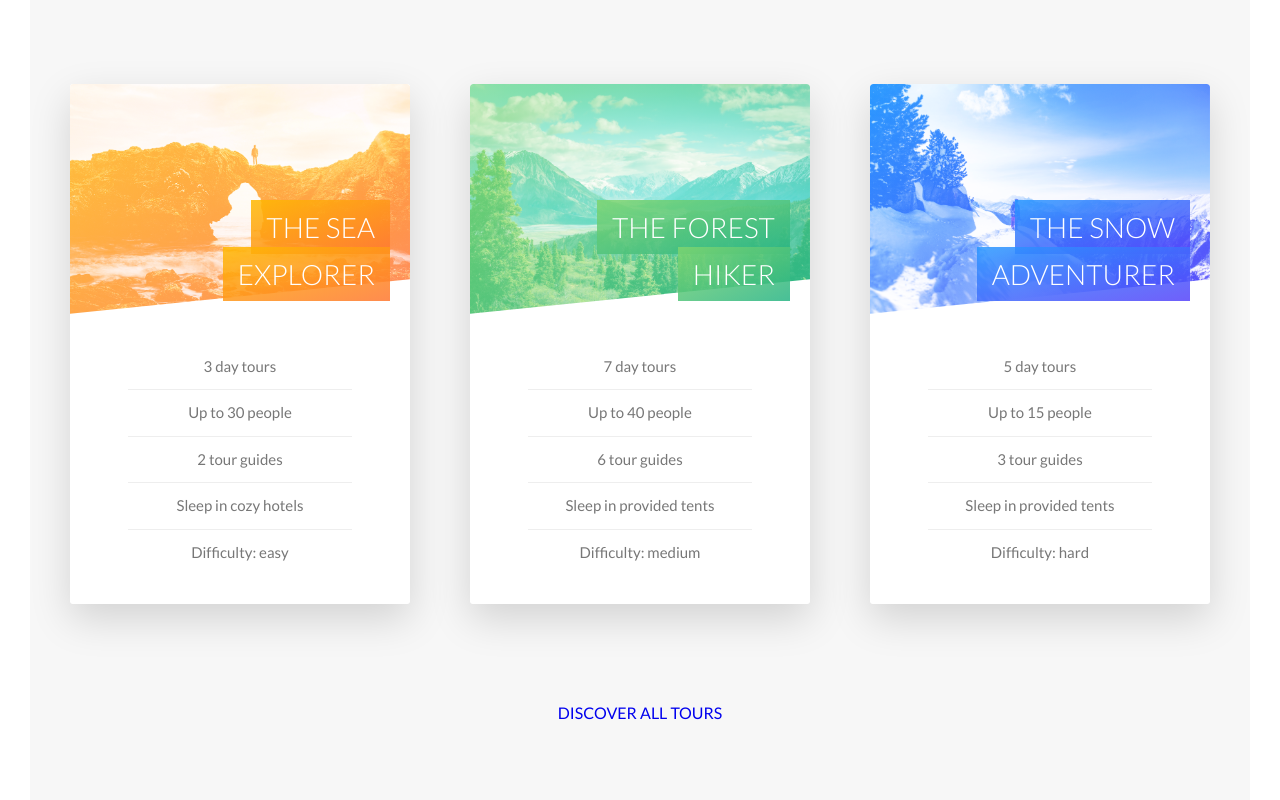
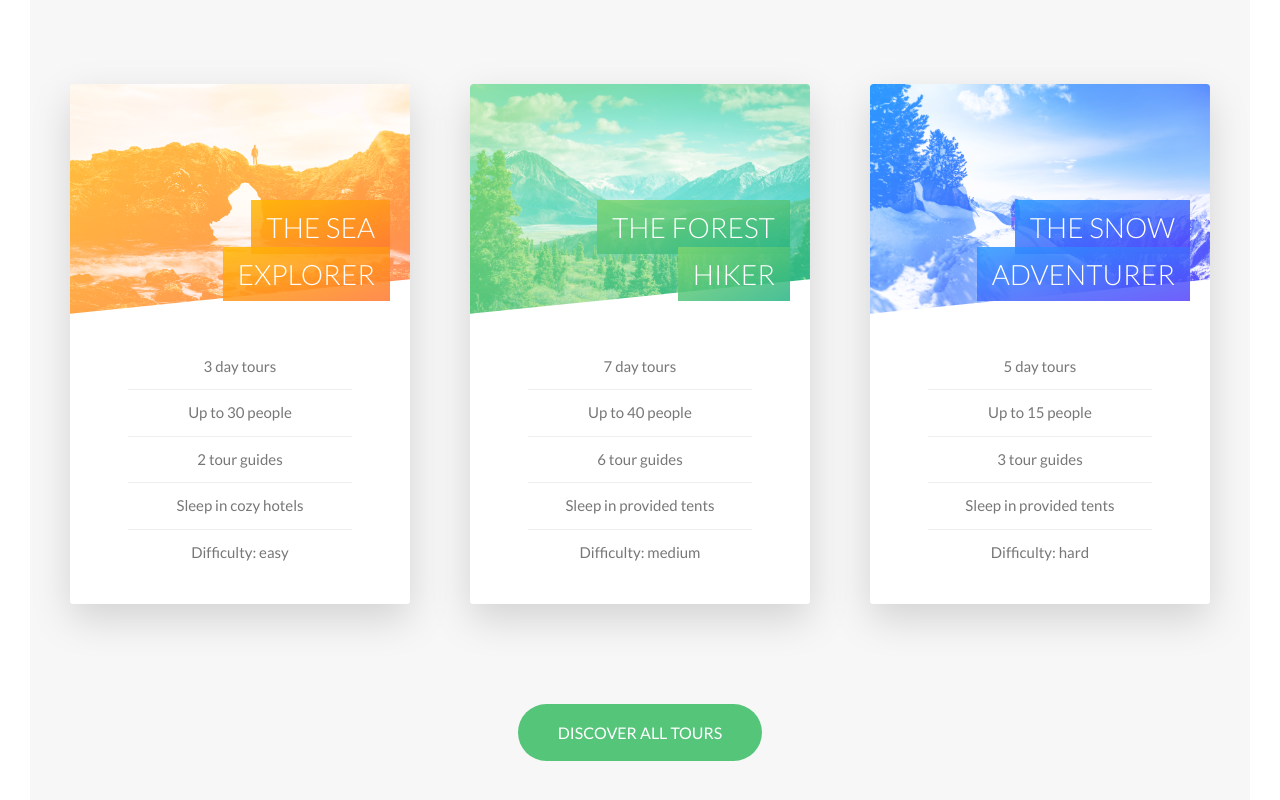
Before and after one commit to LauraTelqiu/natours-react, a React (Create React App) app: page / in a window 1280 px wide. Shown: the part 2401-3201 px from the top of the page. Built offline with nearby package versions, Linux system fonts and the light colour scheme.

Commit message:
tours styling

```diff
--- a/src/sass/base/_utilites.scss
+++ b/src/sass/base/_utilites.scss
@@ -11,3 +11,7 @@
 .u-margin-bottom-big {
   margin-bottom: 8rem;
 }
+
+.u-margin-top-huge {
+  margin-top: 10rem;
+}
--- a/src/sass/components/_button.scss
+++ b/src/sass/components/_button.scss
@@ -29,6 +29,14 @@
   &--white {
     background-color: $color-white;
     color: $color-grey-dark;
+
+    &::after {
+      background-color: white;
+    }
+  }
+  &--green {
+    background-color: $color-primary;
+    color: $color-white;
 
     &::after {
       background-color: white;
--- a/src/sass/main.css
+++ b/src/sass/main.css
@@ -130,6 +130,10 @@ body {
   margin-bottom: 8rem;
 }
 
+.u-margin-top-huge {
+  margin-top: 10rem;
+}
+
 .btn:link, .btn:visited {
   text-transform: uppercase;
   text-decoration: none;
@@ -157,6 +161,13 @@ body {
   color: #777;
 }
 .btn--white::after {
+  background-color: white;
+}
+.btn--green {
+  background-color: #55c57a;
+  color: #fff;
+}
+.btn--green::after {
   background-color: white;
 }
 .btn::after {
@@ -458,6 +469,6 @@ body {
 
 .section-tours {
   background-color: #f7f7f7;
-  padding: 25rem 0 50rem;
+  padding: 25rem 0 15rem;
   margin-top: -10rem;
 }/*# sourceMappingURL=main.css.map */
--- a/src/sass/pages/_home.scss
+++ b/src/sass/pages/_home.scss
@@ -23,6 +23,6 @@
 }
 .section-tours {
   background-color: $color-grey-light-1;
-  padding: 25rem 0 50rem;
+  padding: 25rem 0 15rem;
   margin-top: -10rem;
 }
```
Also changed, not shown: 1 other file (tests, documents, lock files or other folders).
